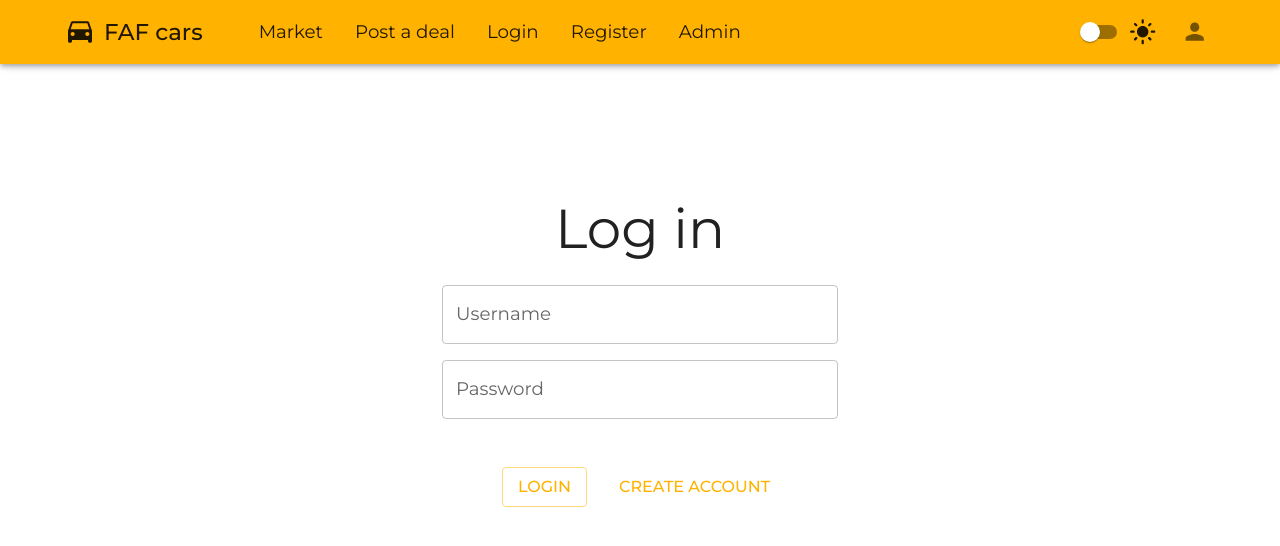
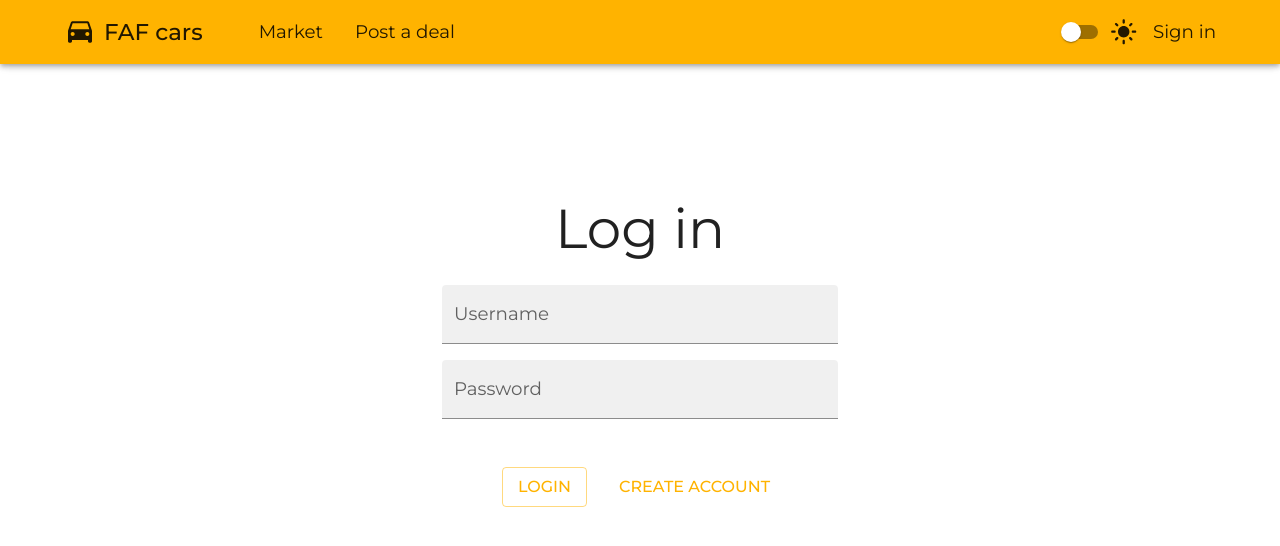
Before and after one commit to Warek01/carhive-ui, a React (Vite) app: page /login in a window 1280 px wide. Shown: the top 546 px of the page. Built offline with nearby package versions, Linux system fonts and the light colour scheme.

Commit message:
feat(ui): small updates
remove input initial autocomplete
hide header links if authorized

```diff
--- a/src/components/AppRouteProtection/index.tsx
+++ b/src/components/AppRouteProtection/index.tsx
@@ -5,15 +5,17 @@ import { Navigate, Outlet, useLocation } from 'react-router'
 import { useAuth } from '@/hooks'
 import AppRoute from '@/lib/app-route'
 import AppRouteType from '@/lib/app-route-type'
-import { UserRole } from '@/lib/user'
 
 const ROUTE_TYPE_MAP: Record<AppRouteType, (AppRoute | string)[]> = {
-  [AppRouteType.UNAUTHORIZED]: [AppRoute.LOGIN, AppRoute.REGISTER],
+  [AppRouteType.UNAUTHORIZED]: [
+    AppRoute.HOME,
+    AppRoute.LOGIN,
+    AppRoute.REGISTER,
+  ],
   [AppRouteType.AUTHORIZED]: [
     AppRoute.LISTINGS,
     AppRoute.PROFILE,
     AppRoute.NEW_LISTING,
-    AppRoute.HOME,
     AppRoute.LISTING_DETAILS,
     AppRoute.ADMIN_DASHBOARD,
   ],
@@ -22,7 +24,7 @@ const ROUTE_TYPE_MAP: Record<AppRouteType, (AppRoute | string)[]> = {
 
 const AppRouteProtection: FC = () => {
   const location = useLocation()
-  const { isAuthorized, user, refresh, expiresAt } = useAuth()
+  const { isAuthorized, isAdmin, refresh, expiresAt } = useAuth()
 
   if (expiresAt && expiresAt < new Date()) {
     refresh()
@@ -55,8 +57,7 @@ const AppRouteProtection: FC = () => {
     return <Navigate to={AppRoute.LOGIN} />
   else if (!isOnAuthorizedPage && isAuthorized)
     return <Navigate to={AppRoute.HOME} />
-  else if (isOnAdminPage && !user?.roles?.includes(UserRole.ADMIN))
-    return <Navigate to={AppRoute.HOME} />
+  else if (isOnAdminPage && !isAdmin) return <Navigate to={AppRoute.HOME} />
   else return <Outlet />
 }
 
--- a/src/components/FormikTextField/index.tsx
+++ b/src/components/FormikTextField/index.tsx
@@ -14,6 +14,8 @@ const FormikTextField: FC<Props & TextFieldProps> = ({
 }) => {
   return (
     <TextField
+      variant="filled"
+      autoComplete="off"
       name={name}
       value={formik.values[name]}
       onChange={formik.handleChange}
--- a/src/components/Header/constants.ts
+++ /dev/null
@@ -1,25 +0,0 @@
-import AppRoute from '@/lib/app-route'
-import type { Link } from '@/lib/definitions'
-
-export const HEADER_LINKS: Link[] = [
-  {
-    href: AppRoute.LISTINGS,
-    content: 'Market',
-  },
-  {
-    href: AppRoute.NEW_LISTING,
-    content: 'Post a deal',
-  },
-  {
-    href: AppRoute.LOGIN,
-    content: 'Login',
-  },
-  {
-    href: AppRoute.REGISTER,
-    content: 'Register',
-  },
-  {
-    href: AppRoute.ADMIN_DASHBOARD,
-    content: 'Admin',
-  },
-]
--- a/src/components/Header/index.tsx
+++ b/src/components/Header/index.tsx
@@ -19,9 +19,8 @@ import {
 } from 'react'
 import { Link as RouterLink } from 'react-router-dom'
 
+import { useAuth } from '@/hooks'
 import AppRoute from '@/lib/app-route'
-
-import { HEADER_LINKS } from './constants'
 
 interface Props {
   isDarkTheme: boolean
@@ -29,6 +28,8 @@ interface Props {
 }
 
 const Header: FC<Props> = ({ setIsDarkTheme, isDarkTheme }) => {
+  const { isAuthorized, isAdmin } = useAuth()
+
   const iconProps = useMemo<SvgIconProps>(
     () => ({
       width: 32,
@@ -76,16 +77,29 @@ const Header: FC<Props> = ({ setIsDarkTheme, isDarkTheme }) => {
             FAF cars
           </Typography>
           <Stack alignItems="center" direction="row" spacing={4} pl={4}>
-            {HEADER_LINKS.map(({ content, href }, index) => (
+            <Typography
+              component={RouterLink}
+              to={AppRoute.LISTINGS}
+              sx={{ color: 'inherit' }}
+            >
+              Market
+            </Typography>
+            <Typography
+              component={RouterLink}
+              to={AppRoute.NEW_LISTING}
+              sx={{ color: 'inherit' }}
+            >
+              Post a deal
+            </Typography>
+            {isAdmin && (
               <Typography
                 component={RouterLink}
-                key={index}
-                to={href ?? '#'}
+                to={AppRoute.ADMIN_DASHBOARD}
                 sx={{ color: 'inherit' }}
               >
-                {content}
+                Dashboard
               </Typography>
-            ))}
+            )}
           </Stack>
         </Stack>
         <Stack direction="row" spacing={2} alignItems="center">
@@ -98,9 +112,19 @@ const Header: FC<Props> = ({ setIsDarkTheme, isDarkTheme }) => {
             <Switch checked={isDarkTheme} onChange={handleChange} />
             {icon}
           </Stack>
-          <IconButton component={RouterLink} to={AppRoute.PROFILE}>
-            <Person fontSize="medium" />
-          </IconButton>
+          {isAuthorized ? (
+            <IconButton component={RouterLink} to={AppRoute.PROFILE}>
+              <Person fontSize="medium" />
+            </IconButton>
+          ) : (
+            <Typography
+              component={RouterLink}
+              to={AppRoute.LOGIN}
+              sx={{ color: 'inherit' }}
+            >
+              Sign in
+            </Typography>
+          )}
         </Stack>
       </Container>
     </AppBar>
--- a/src/components/LoginForm/index.tsx
+++ b/src/components/LoginForm/index.tsx
@@ -1,4 +1,4 @@
-import { Box, Button, Grid, Typography } from '@mui/material'
+import { Button, Grid, Typography } from '@mui/material'
 import { AxiosError } from 'axios'
 import { useFormik } from 'formik'
 import { FC, memo, useCallback } from 'react'
@@ -56,13 +56,7 @@ const LoginForm: FC = () => {
   })
 
   return (
-    <Box>
-      <Grid
-        container
-        component="form"
-        onSubmit={formik.handleSubmit}
-        spacing={3}
-      >
+    <Grid container component="form" onSubmit={formik.handleSubmit} spacing={3}>
       <Grid item xs={12}>
         <Typography variant="h3" textAlign="center">
           Log in
@@ -88,14 +82,7 @@ const LoginForm: FC = () => {
         </Grid>
       </Grid>
 
-        <Grid
-          item
-          xs={12}
-          display="flex"
-          gap={3}
-          justifyContent="center"
-          mt={3}
-        >
+      <Grid item xs={12} display="flex" gap={3} justifyContent="center" mt={3}>
         <Button variant="outlined" type="submit">
           Login
         </Button>
@@ -104,7 +91,6 @@ const LoginForm: FC = () => {
         </Button>
       </Grid>
     </Grid>
-    </Box>
   )
 }
 
--- a/src/components/RegisterForm/index.tsx
+++ b/src/components/RegisterForm/index.tsx
@@ -1,4 +1,4 @@
-import { Box, Button, Grid, Typography } from '@mui/material'
+import { Button, Grid, Typography } from '@mui/material'
 import { AxiosError } from 'axios'
 import { useFormik } from 'formik'
 import { FC, memo, useCallback } from 'react'
@@ -65,13 +65,7 @@ const RegisterForm: FC = () => {
   })
 
   return (
-    <Box>
-      <Grid
-        container
-        component="form"
-        onSubmit={formik.handleSubmit}
-        spacing={3}
-      >
+    <Grid container component="form" onSubmit={formik.handleSubmit} spacing={3}>
       <Grid item xs={12}>
         <Typography variant="h3" textAlign="center">
           Register
@@ -132,7 +126,6 @@ const RegisterForm: FC = () => {
         </Button>
       </Grid>
     </Grid>
-    </Box>
   )
 }
 
--- a/src/context/auth.context.tsx
+++ b/src/context/auth.context.tsx
@@ -11,7 +11,7 @@ import { useLocalStorage } from 'usehooks-ts'
 
 import type { AppJwtPayload, JwtResponse } from '@/lib/auth'
 import LocalStorageKey from '@/lib/local-storage-key'
-import type { User } from '@/lib/user'
+import { User, UserRole } from '@/lib/user'
 import getUserRole from '@/lib/utils/get-user-role'
 import HttpService from '@/services/http.service'
 
@@ -21,6 +21,7 @@ export interface AuthContextProps {
   refreshToken: string | null
   expiresAt: Date | null
   isAuthorized: boolean
+  isAdmin: boolean
   login(data: JwtResponse): void
   logout(): void
   refresh(): Promise<void>
@@ -71,6 +72,11 @@ export const AuthContextProvider: FC<PropsWithChildren> = ({ children }) => {
     [decoded],
   )
 
+  const isAdmin = useMemo<boolean>(
+    () => user?.roles?.includes(UserRole.ADMIN) ?? false,
+    [user],
+  )
+
   const login = useCallback((data: JwtResponse) => {
     setAuthData(data)
   }, [])
@@ -101,6 +107,7 @@ export const AuthContextProvider: FC<PropsWithChildren> = ({ children }) => {
     isAuthorized,
     token,
     refreshToken,
+    isAdmin,
     login,
     logout,
     expiresAt,
--- a/src/lib/themes.ts
+++ b/src/lib/themes.ts
@@ -14,6 +14,24 @@ const shared: ThemeOptions = {
     },
   },
   direction: 'ltr',
+  components: {
+    MuiInputBase: {
+      defaultProps: {
+        autoComplete: 'new-password',
+        inputProps: {
+          autoComplete: 'new-password',
+        },
+      },
+    },
+    MuiTextField: {
+      defaultProps: {
+        autoComplete: 'new-password',
+        inputProps: {
+          autoComplete: 'new-password',
+        },
+      },
+    },
+  },
 }
 
 const dark = deepCopy(shared)
--- a/src/services/http.service.ts
+++ b/src/services/http.service.ts
@@ -4,7 +4,7 @@ import qs from 'qs'
 import type { JwtResponse, LoginDto, RegisterDto } from '@/lib/auth'
 import type { CreateListingDto, Listing } from '@/lib/listings'
 import type { PaginatedResponse } from '@/lib/paginationData'
-import { UpdateUserDto, User } from '@/lib/user'
+import type { UpdateUserDto, User } from '@/lib/user'
 import { getUserRoles } from '@/lib/utils'
 
 export default class HttpService {
```
Lines whose indentation alone changed are shown as unchanged.
